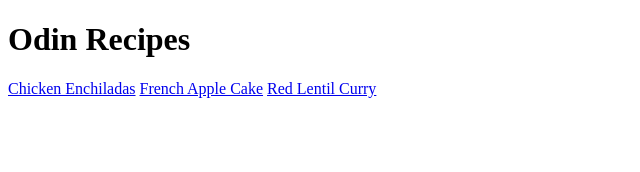
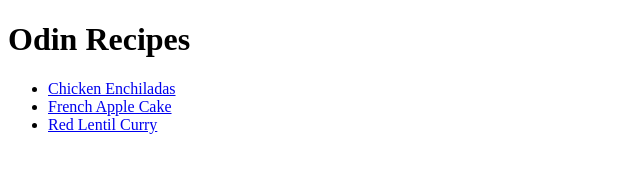
Before and after one commit to andrewWebDev1/odin-recipes, a plain HTML site: page index.html in a window 1280 px wide. Shown: the whole page, without its empty margins (0-640 px from the left). Drawn offline with Linux system fonts and the light colour scheme.

```diff
--- a/index.html
+++ b/index.html
@@ -8,9 +8,11 @@
 <body>
     <h1>Odin Recipes</h1>
 
+<ul>
+    <li><a href="recipes/chickenenchiladas.html">Chicken Enchiladas</a></li>
+    <li><a href="recipes/apple-cake.html">French Apple Cake</a></li>
+    <li><a href="recipes/red-lentil-curry.html">Red Lentil Curry</a></li>
+</ul>
 
-    <a href="recipes/chickenenchiladas.html">Chicken Enchiladas</a>
-    <a href="recipes/apple-cake.html">French Apple Cake</a>
-    <a href="recipes/red-lentil-curry.html">Red Lentil Curry</a>
 </body>
 </html>
```
Also changed, not shown: recipes/apple-cake.html (+1 -0 lines), recipes/chickenenchiladas.html (+1 -1 lines), recipes/red-lentil-curry.html (+1 -0 lines).
